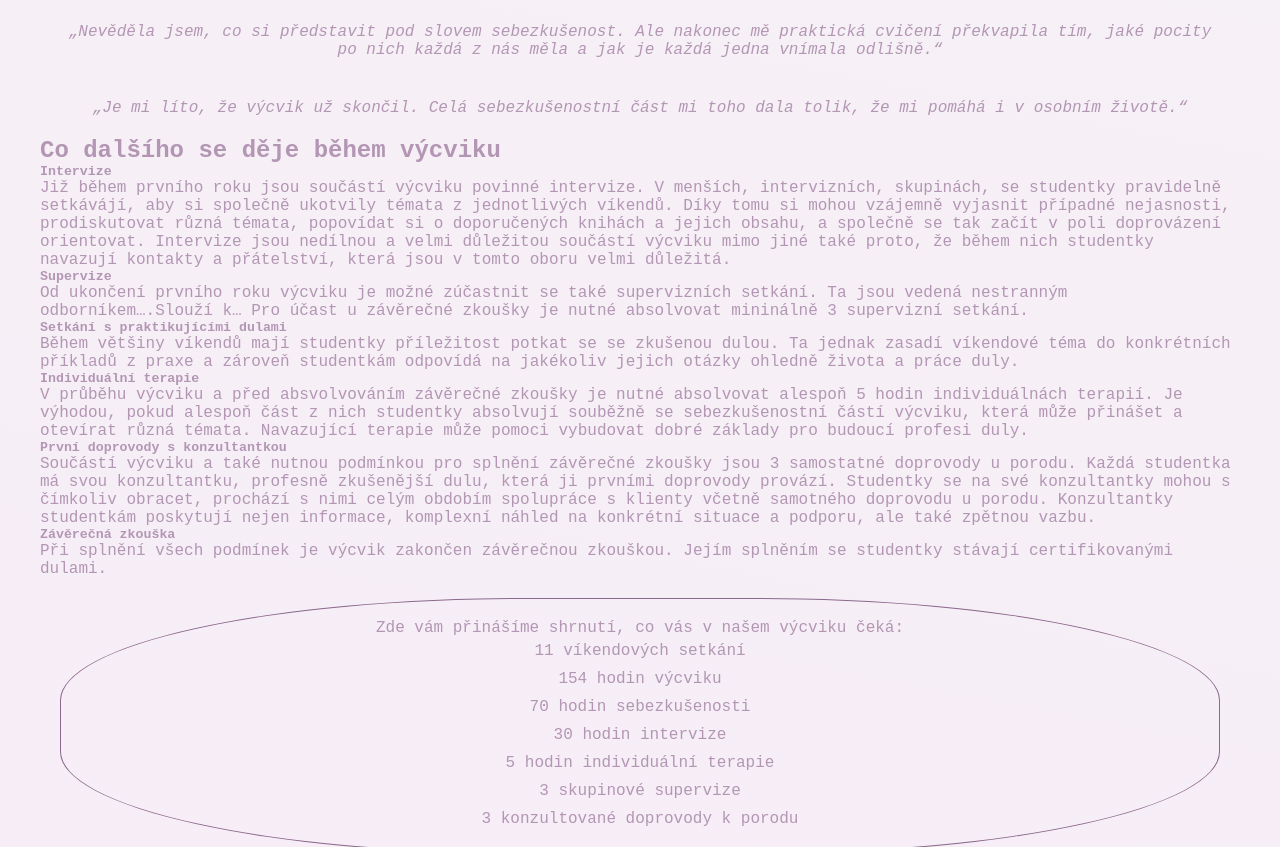
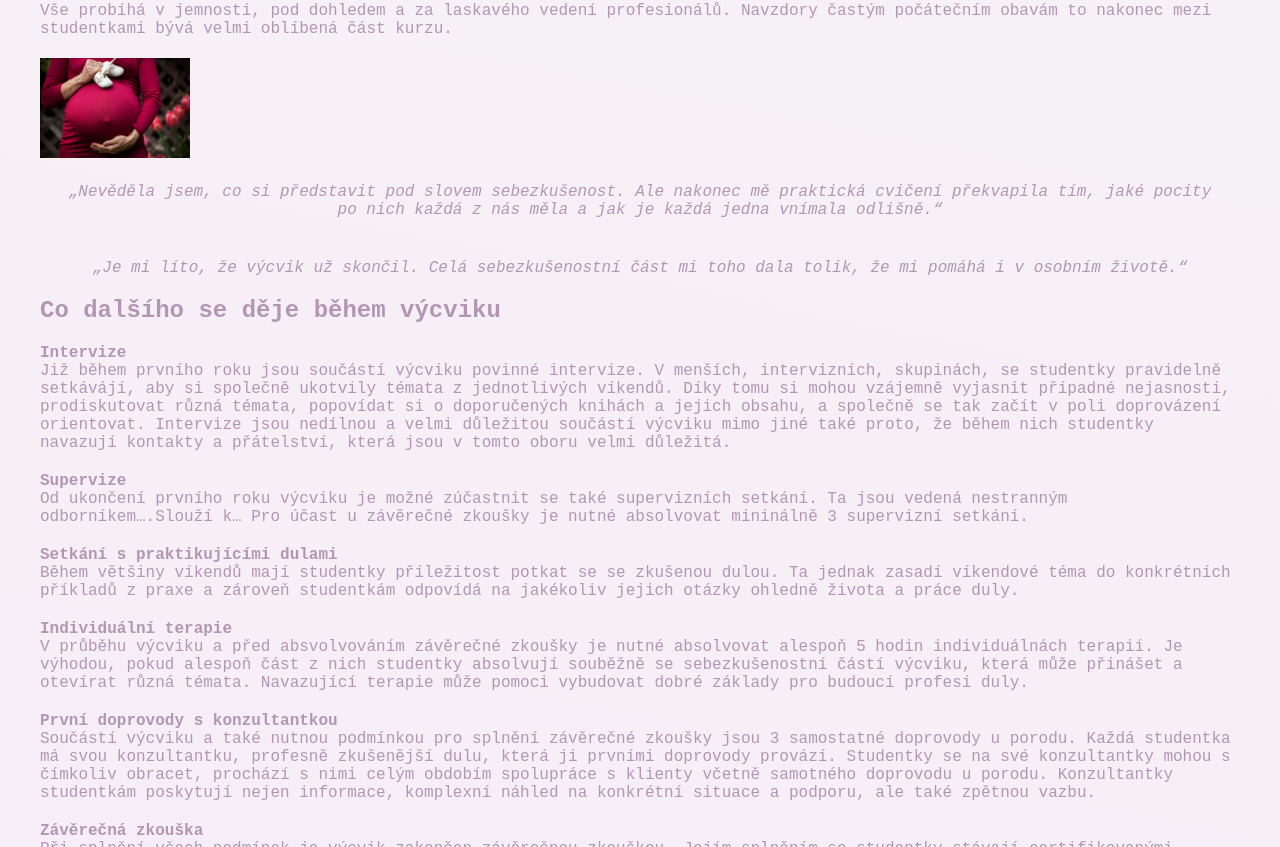
Before and after one commit to CreativeOxana/mojedula, a React (Vite) app: page /education in a window 1280 px wide. Shown: the part 1233-2080 px from the top of the page. Built offline with nearby package versions, Linux system fonts and the light colour scheme; a web font is replaced by a local one.

Commit message:
Correcting Education styles

```diff
--- a/src/pages/Education/index.jsx
+++ b/src/pages/Education/index.jsx
@@ -95,7 +95,7 @@ export const Education = () => {
           dala tolik, že mi pomáhá i v osobním životě.“
         </p>
         <h2>Co dalšího se děje během výcviku</h2>
-        <h5>Intervize</h5>
+        <h4>Intervize</h4>
         <p>
           Již během prvního roku jsou součástí výcviku povinné intervize. V
           menších, intervizních, skupinách, se studentky pravidelně setkávájí,
@@ -107,21 +107,21 @@ export const Education = () => {
           během nich studentky navazují kontakty a přátelství, která jsou v
           tomto oboru velmi důležitá.
         </p>
-        <h5>Supervize</h5>
+        <h4>Supervize</h4>
         <p>
           Od ukončení prvního roku výcviku je možné zúčastnit se také
           supervizních setkání. Ta jsou vedená nestranným odborníkem….Slouží k…
           Pro účast u závěrečné zkoušky je nutné absolvovat mininálně 3
           supervizní setkání.
         </p>
-        <h5>Setkání s praktikujícími dulami</h5>
+        <h4>Setkání s praktikujícími dulami</h4>
         <p>
           Během většiny víkendů mají studentky příležitost potkat se se zkušenou
           dulou. Ta jednak zasadí víkendové téma do konkrétních příkladů z praxe
           a zároveň studentkám odpovídá na jakékoliv jejich otázky ohledně
           života a práce duly.
         </p>
-        <h5>Individuální terapie</h5>
+        <h4>Individuální terapie</h4>
         <p>
           V průběhu výcviku a před absvolvováním závěrečné zkoušky je nutné
           absolvovat alespoň 5 hodin individuálnách terapií. Je výhodou, pokud
@@ -129,7 +129,7 @@ export const Education = () => {
           částí výcviku, která může přinášet a otevírat různá témata. Navazující
           terapie může pomoci vybudovat dobré základy pro budoucí profesi duly.
         </p>
-        <h5>První doprovody s konzultantkou</h5>
+        <h4>První doprovody s konzultantkou</h4>
         <p>
           Součástí výcviku a také nutnou podmínkou pro splnění závěrečné zkoušky
           jsou 3 samostatné doprovody u porodu. Každá studentka má svou
@@ -140,7 +140,7 @@ export const Education = () => {
           komplexní náhled na konkrétní situace a podporu, ale také zpětnou
           vazbu.
         </p>
-        <h5>Závěrečná zkouška</h5>
+        <h4>Závěrečná zkouška</h4>
         <p>
           Při splnění všech podmínek je výcvik zakončen závěrečnou zkouškou.
           Jejím splněním se studentky stávají certifikovanými dulami.{' '}
--- a/src/pages/Education/style.css
+++ b/src/pages/Education/style.css
@@ -7,6 +7,16 @@
   font-style: oblique;
   padding: 20px;
   text-align: center;
+}
+
+h1,
+h2 {
+  margin: 0;
+  padding-bottom: 20px;
+}
+
+p {
+  padding-bottom: 20px;
 }
 
 .education-card {
```
